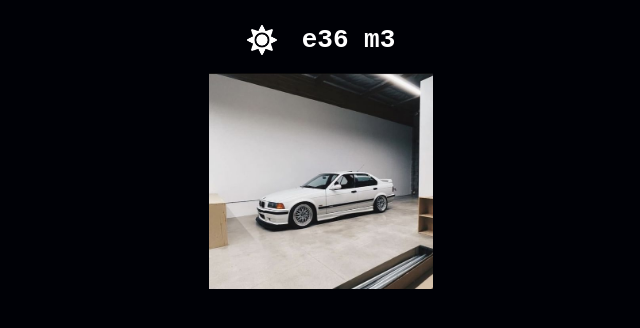
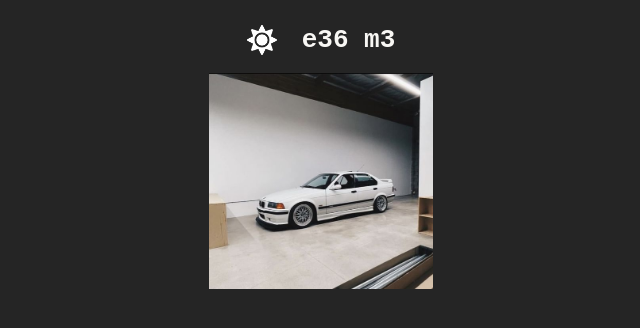
Before and after one commit to simonluckhoff/dark-mode, a plain HTML site: page index.html in a window 1280 px wide. Both pictures are taken after a click on the picture 593 px from the left and 40 px from the top of the page. Shown: the whole page, without its empty margins (319-959 px from the left). Drawn offline with Linux system fonts and the light colour scheme.

Commit message:
wip_darkmode

```diff
--- a/style/style.css
+++ b/style/style.css
@@ -1,13 +1,13 @@
 
 
 :root{
-    --primary-color: #edf2fc;
-    --secondary-color: #212121;
+    --primary-color: #f8f7f4;
+    --secondary-color: #252525;
 }
 
 .dark-theme{
-    --primary-color: #000106;
-    --secondary-color: #fff;
+    --primary-color: #252525;
+    --secondary-color: #f8f7f4;
 }
 
 body{
```
